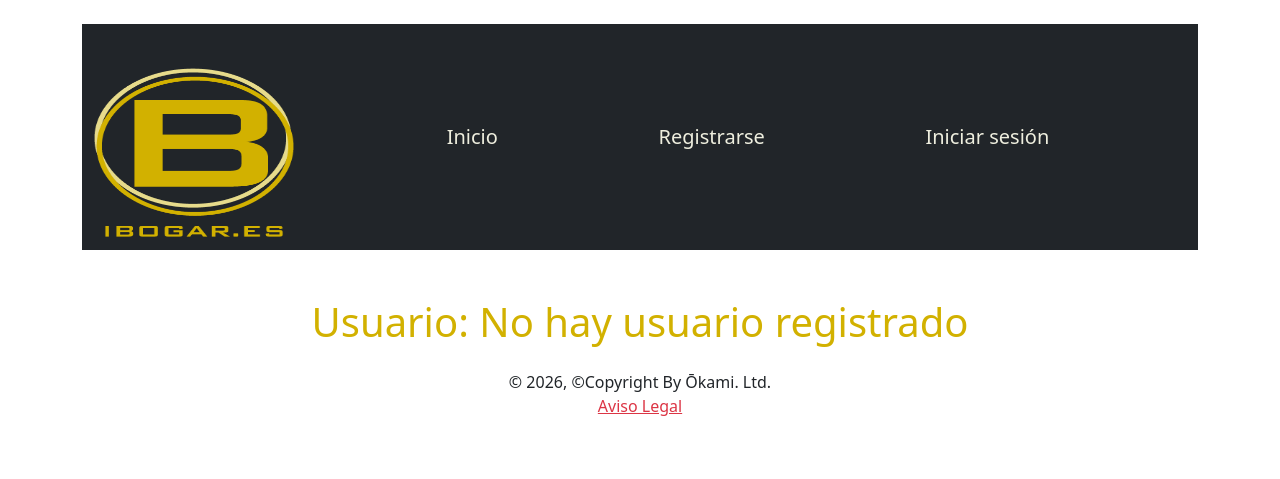
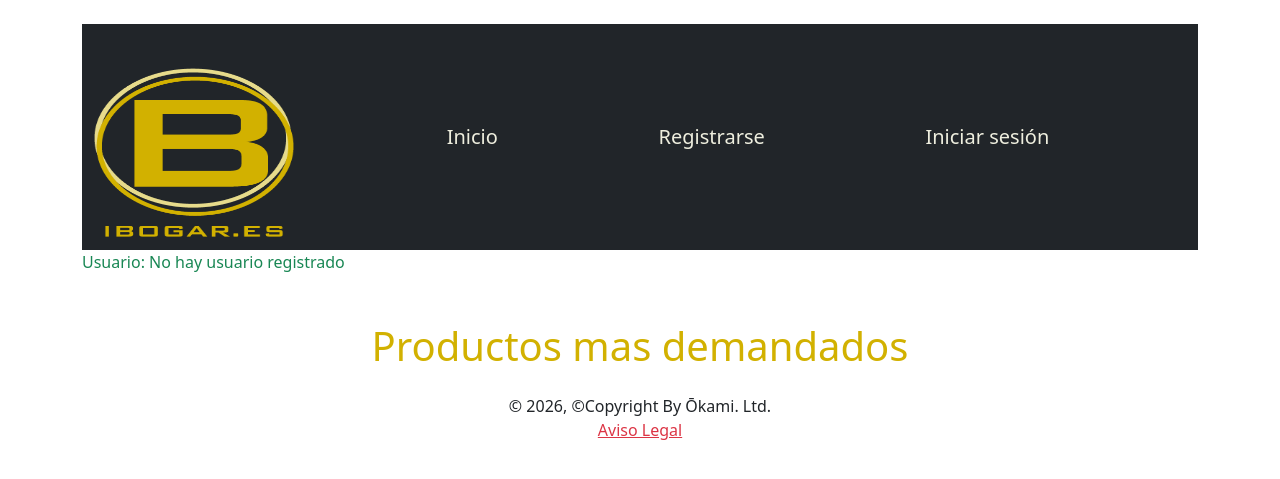
Before and after one commit to Obidis/e_comerce, a Django app: page / in a window 1280 px wide. Shown: the top 479 px of the page. Run offline with Django 4.2, Linux system fonts and the light colour scheme.

Commit message:
añadido p y h4 en header y home

```diff
--- a/core/templates/_includes/_header.html
+++ b/core/templates/_includes/_header.html
@@ -45,7 +45,7 @@
 
         </div>
     </nav>
-
+    <p class="text-success">Usuario: {{ user.username|default:"No hay usuario registrado" }}</p>
     <!-- Search form -->
     {% if request.user.is_authenticated %}
     <div class="d-inline-flex p-2 bd-highlight">
--- a/core/templates/general/home.html
+++ b/core/templates/general/home.html
@@ -6,7 +6,7 @@
 <!-- Ultimas Recetas -->
 <section class="d-flex flex-column align-items-center mt-4">
 
-    <h4 class="display-6">Usuario: {{ user.username|default:"No hay usuario registrado" }}</h4>
+    <h4 class="display-6">Productos mas demandados</h4>
 
 </section>
 
```
